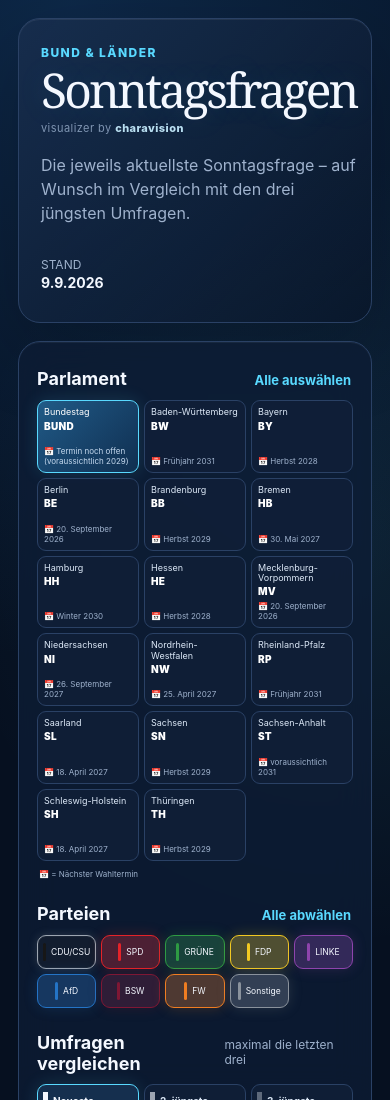
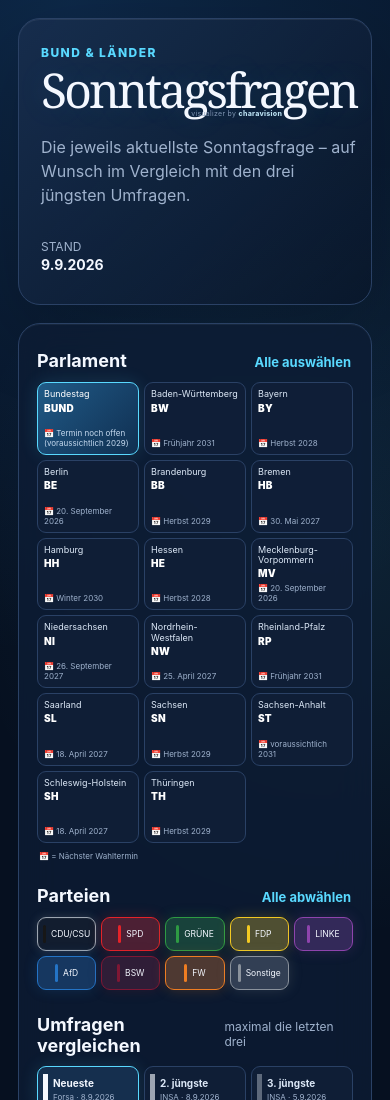
Before and after one commit to charavision/SonntagsfrageView, a plain HTML site: page index.html in a window 390 px wide. Shown: the top 1100 px of the page. Drawn offline with Linux system fonts and the light colour scheme.

Commit message:
Creator-Signatur in den Schriftzug setzen

```diff
--- a/index.html
+++ b/index.html
@@ -5,15 +5,17 @@
   <meta name="viewport" content="width=device-width, initial-scale=1">
   <meta name="description" content="Interaktive Darstellung aktueller Sonntagsfragen für Bundestag und Landtage.">
   <title>Sonntagsfragen – Bund & Länder</title>
-  <link rel="stylesheet" href="styles.css?v=slimmer-bar-outlines-28">
+  <link rel="stylesheet" href="styles.css?v=creator-in-wordmark-29">
 </head>
 <body>
   <main>
     <header class="hero">
       <div>
         <p class="eyebrow">Bund & Länder</p>
-        <h1>Sonntagsfragen</h1>
-        <p class="creator">visualizer by <a href="https://www.instagram.com/charavision/" target="_blank" rel="noreferrer">charavision</a></p>
+        <div class="title-lockup">
+          <h1>Sonntagsfragen</h1>
+          <p class="creator">visualizer by <a href="https://www.instagram.com/charavision/" target="_blank" rel="noreferrer">charavision</a></p>
+        </div>
         <p class="intro">Die jeweils aktuellste Sonntagsfrage – auf Wunsch im Vergleich mit den drei jüngsten Umfragen.</p>
       </div>
       <div class="status" aria-live="polite">
@@ -69,6 +71,6 @@
     </footer>
   </main>
   <div id="tooltip" class="tooltip" role="tooltip" hidden></div>
-  <script src="app.js?v=slimmer-bar-outlines-28" defer></script>
+  <script src="app.js?v=creator-in-wordmark-29" defer></script>
 </body>
 </html>
--- a/styles.css
+++ b/styles.css
@@ -23,7 +23,8 @@ main { width: min(1500px, 100%); margin: 0 auto; padding: clamp(20px, 4vw, 64px)
 .hero { display: flex; justify-content: space-between; align-items: flex-end; gap: 32px; padding: 26px clamp(22px, 3vw, 42px) 30px; border: 1px solid var(--line); border-radius: 22px; background: linear-gradient(135deg, rgba(24,46,78,.84), rgba(8,21,40,.74)); box-shadow: inset 0 1px 0 rgba(255,255,255,.07), 0 28px 80px rgba(0,0,0,.2); }
 .eyebrow { margin: 0 0 8px; color: var(--accent); font-size: 12px; font-weight: 800; letter-spacing: .12em; text-transform: uppercase; }
 h1 { margin: 0; font-family: Georgia, serif; font-size: clamp(48px, 8vw, 104px); font-weight: 500; letter-spacing: -.06em; line-height: .92; text-shadow: 0 0 34px rgba(89,217,255,.13); }
-.creator { margin: 9px 0 0; color: #7f95b2; font-size: 11px; letter-spacing: .04em; }
+.title-lockup { position: relative; display: inline-block; padding-bottom: 6px; }
+.creator { position: absolute; left: 62%; bottom: 0; margin: 0; color: #7f95b2; font-size: 10px; letter-spacing: .04em; line-height: 1; white-space: nowrap; transform: translateX(-50%); }
 .creator a { color: #b9dff1; font-weight: 800; text-decoration: none; }
 .creator a:hover, .creator a:focus-visible { color: var(--accent); text-decoration: underline; }
 .intro { max-width: 650px; margin: 18px 0 0; color: var(--muted); font-size: clamp(16px, 2vw, 20px); line-height: 1.5; }
@@ -93,6 +94,8 @@ footer a { color: inherit; }
   main { padding: 18px; }
   .hero, .chart-heading { align-items: flex-start; flex-direction: column; }
   .status, .chart-meta { text-align: left; }
+  .title-lockup { padding-bottom: 5px; }
+  .creator { left: 62%; font-size: 7px; }
   .option-grid { grid-template-columns: repeat(3, minmax(0, 1fr)); gap: 5px; }
   .region-choice label { min-height: 66px; padding: 6px; gap: 4px; font-size: 9px; }
   .region-title { font-size: 9px; line-height: 1.15; }
```
